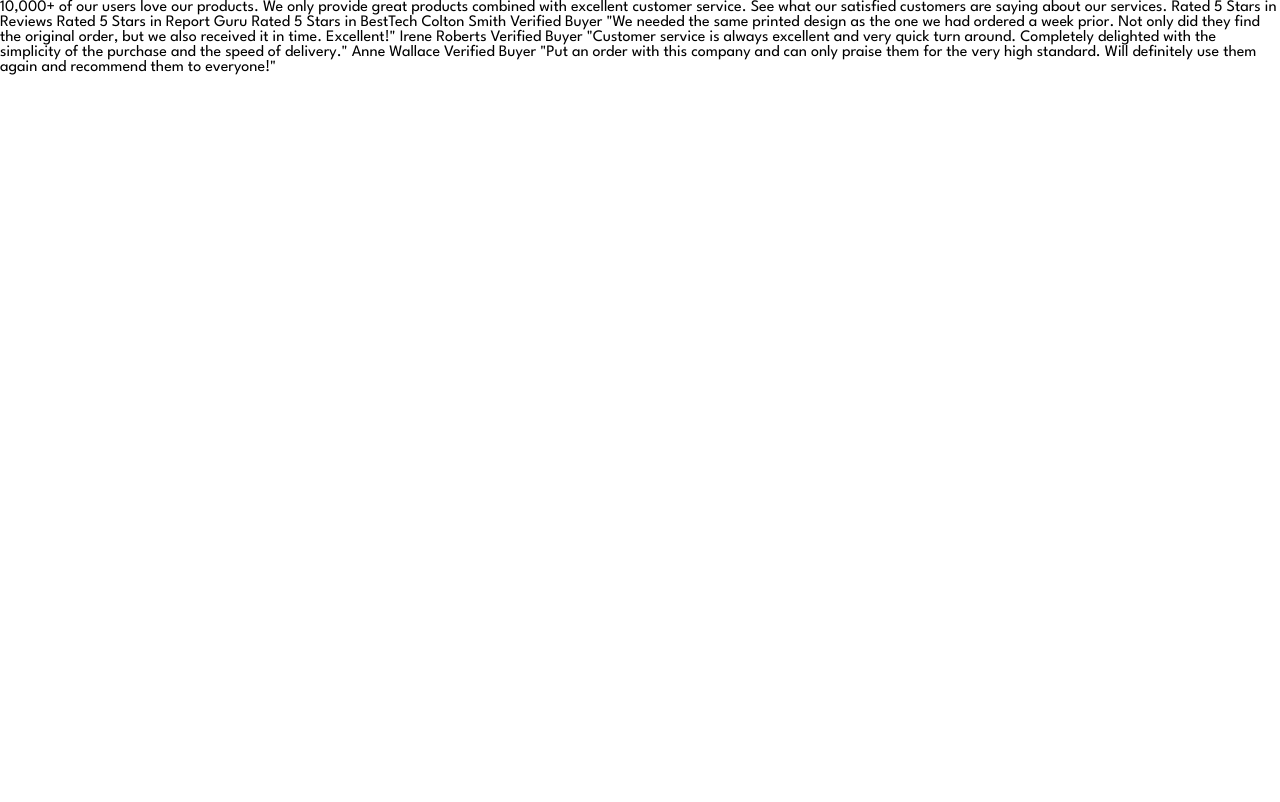
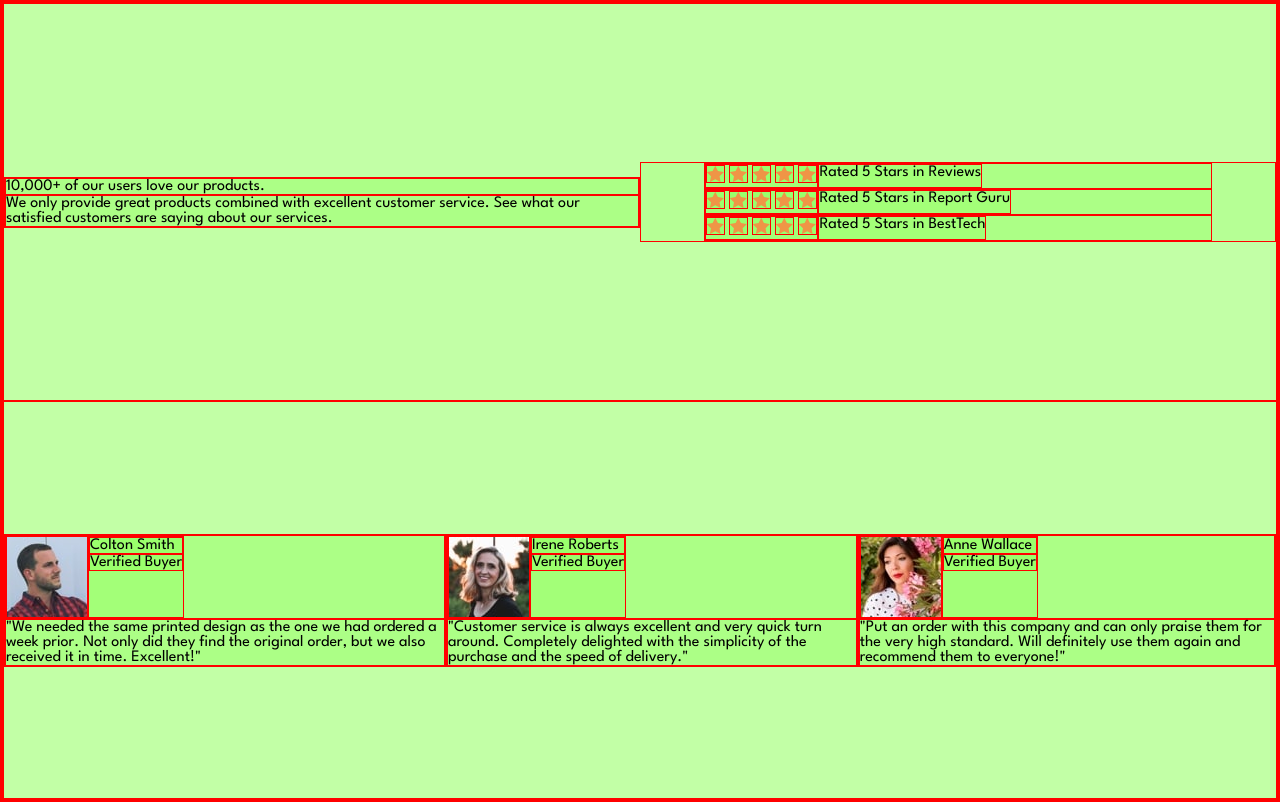
Before and after one commit to GrahamTheobald/social-proof-section-master, a plain HTML site: page index.html in a window 1280 px wide. Drawn offline with Linux system fonts and the light colour scheme.

Commit message:
implemented layout

```diff
--- a/index.html
+++ b/index.html
@@ -21,29 +21,110 @@
     <title>Frontend Mentor | Social proof section</title>
   </head>
   <body>
+    <main class="container">
+      <div class="top">
+        <div class="header">
+          <h1 class="heading">
             10,000+ of our users love our products.
-
+          </h1>
+          <p class="heading-below">
             We only provide great products combined with excellent customer service.
             See what our satisfied customers are saying about our services.
-
+          </p>
+        </div>
+        <div class="ratings">
+          <div class="rating">
+            <div class="rating-stars">
+              <img src="./images/icon-star.svg" alt="star">
+              <img src="./images/icon-star.svg" alt="star">
+              <img src="./images/icon-star.svg" alt="star">
+              <img src="./images/icon-star.svg" alt="star">
+              <img src="./images/icon-star.svg" alt="star">
+            </div>
+            <div class="rating-text">
               Rated 5 Stars in Reviews
+            </div>
+          </div>
+          <div class="rating">
+            <div class="rating-stars">
+              <img src="./images/icon-star.svg" alt="star">
+              <img src="./images/icon-star.svg" alt="star">
+              <img src="./images/icon-star.svg" alt="star">
+              <img src="./images/icon-star.svg" alt="star">
+              <img src="./images/icon-star.svg" alt="star">
+            </div>
+            <div class="rating-text">
               Rated 5 Stars in Report Guru
+            </div>
+          </div>
+          <div class="rating">
+            <div class="rating-stars">
+              <img src="./images/icon-star.svg" alt="star">
+              <img src="./images/icon-star.svg" alt="star">
+              <img src="./images/icon-star.svg" alt="star">
+              <img src="./images/icon-star.svg" alt="star">
+              <img src="./images/icon-star.svg" alt="star">
+            </div>
+            <div class="rating-text">
               Rated 5 Stars in BestTech
-
+            </div>
+          </div>
+        </div>
+      </div>
+      <div class="bottom">
+        <div class="card">
+          <div class="card-top">
+            <img src="./images/image-colton.jpg" alt="colton">
+            <div>
+              <h3 class="card-name">
                 Colton Smith
+              </h3>
+              <h3 class="card-role">
                 Verified Buyer
+              </h3>
+            </div>
+          </div>
+          <p class="card-text">
             "We needed the same printed design as the one we had ordered a week prior.
             Not only did they find the original order, but we also received it in time.
             Excellent!"
-
+          </p>
+        </div>
+        <div class="card">
+          <div class="card-top">
+            <img src="./images/image-irene.jpg" alt="irene">
+            <div>
+              <h3 class=card-name>
                 Irene Roberts
+              </h3>
+              <h3 class="card-role">
                 Verified Buyer
+              </div>
+            </h3>
+          </div>
+          <p class="card-text">
             "Customer service is always excellent and very quick turn around. Completely
             delighted with the simplicity of the purchase and the speed of delivery."
-
+          </p>
+        </div>
+        <div class="card">
+          <div class="card-top">
+            <img src="./images/image-anne.jpg" alt="anne">
+            <div>
+              <h3 class="card-name">
                 Anne Wallace
+              </h3>
+              <h3 class="card-role">
                 Verified Buyer
+              </h3>
+            </div>
+          </div>
+          <p class="card-text">
             "Put an order with this company and can only praise them for the very high
             standard. Will definitely use them again and recommend them to everyone!"
+          </p>
+        </div>
+      </div>
+      </main>
     </body>
     </html>
--- a/styles.css
+++ b/styles.css
@@ -6,6 +6,61 @@
 --White: hsl(0, 0%, 100%);
 }
 
+* {
+    border: 1px solid red;
+    background-color: hsla(100, 100%, 50%, 0.1)
+}
+
 body {
+    display: flex;
+    justify-content: center;
+    align-items: center;
+    height: 100vh;
     font-family: 'League Spartan', sans-serif;
 }
+
+.container {
+    display: flex;
+    flex-direction: column;
+    height: 100%;
+    justify-content: center;
+}
+
+.top {
+    flex: 1;
+    display: flex;
+    align-items: center;
+}
+
+.header {
+    width: 50%;
+
+}
+
+.ratings {
+    width: 50%;
+    display: flex;
+    flex-direction: column;
+    align-items: center;
+}
+
+.rating {
+    display: flex;
+    justify-content: flex-start;
+    width: 80%
+}
+
+.bottom {
+    flex: 1;
+    display: flex;
+    align-items: center;
+}
+
+.card {
+    display: flex;
+    flex-direction: column;
+}
+
+.card-top {
+    display: flex;
+}
```
Lines whose indentation alone changed are shown as unchanged.
